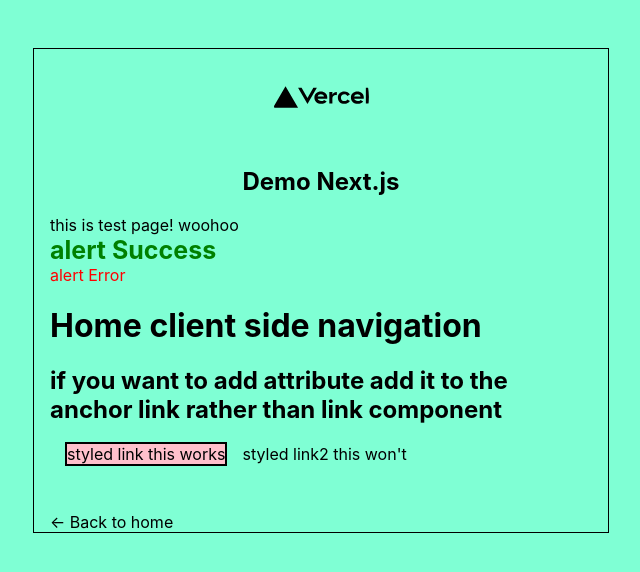
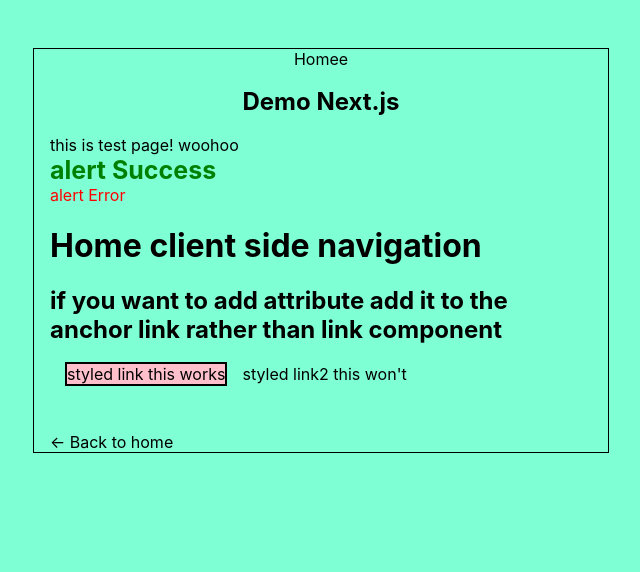
Before and after one commit to LanguageXange/nextdemo, a Next.js app: page /test in a window 1280 px wide. Shown: the top 572 px of the page, without its empty margins (319-959 px from the left). Built offline with nearby package versions, Linux system fonts and the light colour scheme.

Commit message:
move id inside another folder

```diff
--- a/pages/components/dates.js
+++ b/pages/components/dates.js
@@ -3,5 +3,6 @@
 
 export default function Date({ dateString }) {
   const date = parseISO(dateString);
-  return <time dateTime={dateString}>{format(dateString, "LLLL d yyyy")}</time>;
+
+  return <time dateTime={dateString}>{format(date, "LLLL d yyyy")}</time>;
 }
--- a/pages/components/layout.js
+++ b/pages/components/layout.js
@@ -21,24 +21,11 @@
       <header className={styles.header}>
         {home ? (
           <>
-            <img
-              src="./vercel.svg"
-              className={`${styles.headerHomeImage} ${utilStyles.borderCircle}`}
-              alt={name}
-            />
             <h1 className={utilStyles.heading2Xl}>{name}</h1>
           </>
         ) : (
           <>
-            <Link href="/">
-              <a>
-                <img
-                  src="./vercel.svg"
-                  className={`${styles.headerImage} ${utilStyles.borderCircle}`}
-                  alt={name}
-                />
-              </a>
-            </Link>
+            <Link href="/">Homee</Link>
             <h2 className={utilStyles.headingLg}>
               <Link href="/">
                 <a className={utilStyles.colorInherit}>{name}</a>
--- a/pages/index.js
+++ b/pages/index.js
@@ -23,7 +23,7 @@
         <h2 className={utilStyles.headingLg}>Blog</h2>
         <ul className={utilStyles.list}>
           {postData.map(({ id, date, title }) => (
-            <Link href={`http://localhost:3000/${id}`} key={id}>
+            <Link href={`http://localhost:3000/posts/${id}`} key={id}>
               <li className={utilStyles.listItem} key={id}>
                 {title}
                 <br />
```
Also changed, not shown: pages/posts/[id].js (renamed from pages/[id].js, +4 -4 lines).
